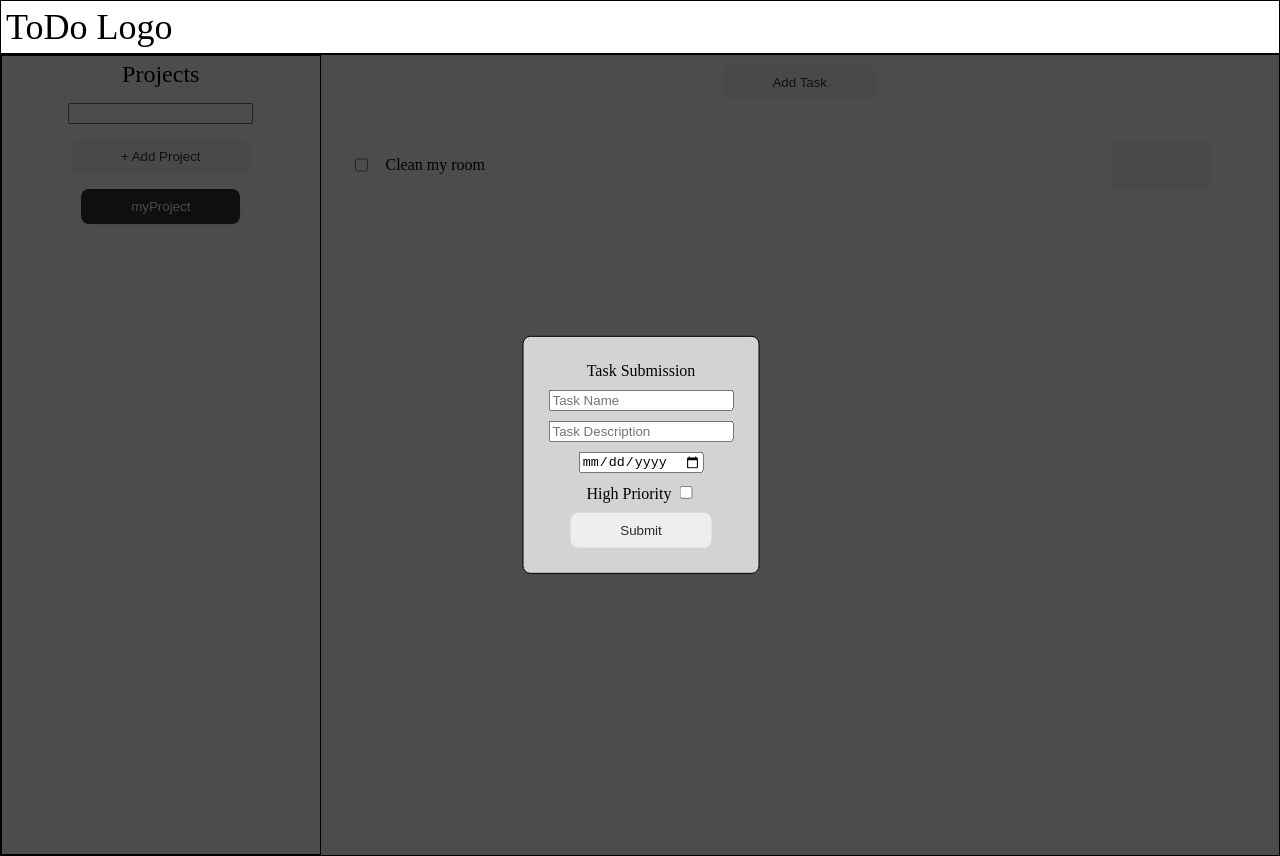
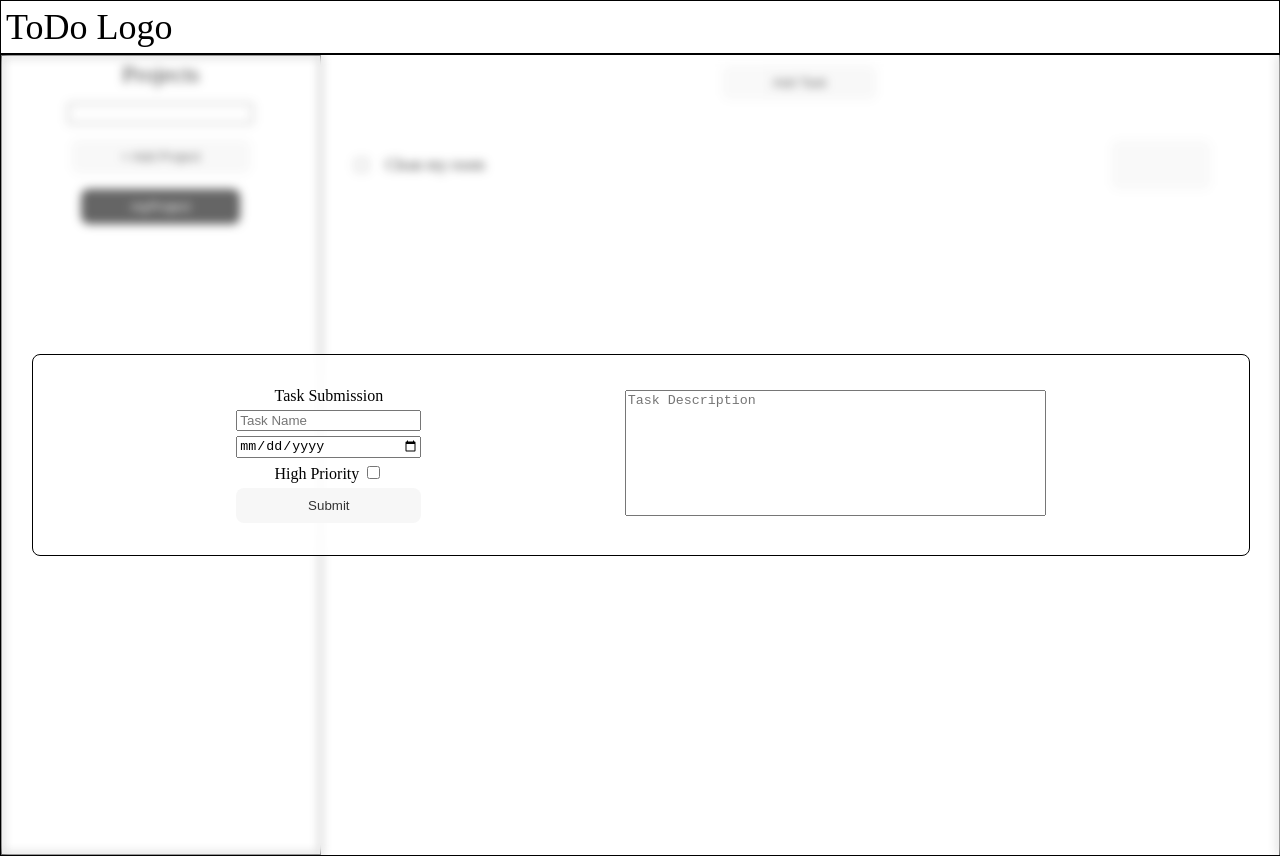
Before and after one commit to connorAlex/Todo-Page, a website built with webpack: page dist/index.html in a window 1280 px wide. Both pictures are taken after a click on the button "Add Task". Built offline with nearby package versions, Linux system fonts and the light colour scheme.

Commit message:
restyled input overlay

```diff
--- a/src/js/display.js
+++ b/src/js/display.js
@@ -118,20 +118,6 @@
 
   };
 
-  //allocate all of the task items into a series of divs
-  const createContent = (task) => {
-    //parent div
-    let content = document.createElement("div");
-    content.classList.add("content");
-
-    //description
-    let desc = document.createElement("div");
-    desc.innerHTML = task.getDesc();
-    content.appendChild(desc);
-
-    return content
-  };
-
   const animateTask = (element) => {
 
     element.addEventListener("click", (e) => {
@@ -172,11 +158,12 @@
     let rawInputs = document.querySelectorAll(".taskInput");
     let currentProjectName = eventHandler.getCurrentProject();
     let currentProject = projectHandler.findProject(currentProjectName);
+    let desc = document.querySelector("textarea");
     let inputs = {
       title: rawInputs[0].value,
-      description: rawInputs[1].value,
-      dueDate: rawInputs[2].value,
-      priority: rawInputs[3].checked ? "High" : "Low",
+      description: desc.value,
+      dueDate: rawInputs[1].value,
+      priority: rawInputs[2].checked ? "High" : "Low",
     };
     let newTask = Task(
       inputs.title,
--- a/src/style.css
+++ b/src/style.css
@@ -2,7 +2,6 @@
     margin: 0;
     padding: 0;
     height: 100vh;
-    width: 100vw;
 }
 
 header {
@@ -114,24 +113,39 @@
 
 .taskInputOverlay {
     position: fixed;
-    display: none;
-    width: 100%;
-    height: 100%;
-    background-color: rgba(0,0,0,.7);
+    display:none;
+    width: 100vw;
+    height: 100vh;
+    background-color: rgba(255, 255, 255, .25);
+    backdrop-filter: blur(5px);
 }
 
 .taskInputOverlay > div{
     position: absolute;
     display: flex;
-    flex-direction: column;
-    justify-content: center;
+    justify-content: space-evenly;
     align-items: center;
+
     border: 1px solid;
     border-radius: 8px;
-    gap: 10px;
+
     top: 50%;
     left: 50%;
     transform: translate(-50%, -50%);
-    padding: 25px;
-    background-color:lightgrey;
+
+    width: 95vw;
+    height: 25vh;
+
+    background-color: rgba(255, 255, 255, .8);
+    backdrop-filter: blur(15px);
 }
+.taskInputLeft {
+    display: flex;
+    flex-direction: column;
+    text-align: center;
+    gap: 5px;
+}
+
+textarea{
+    resize: none;
+}
```
Also changed, not shown: dist/bundle.js, dist/index.html.
